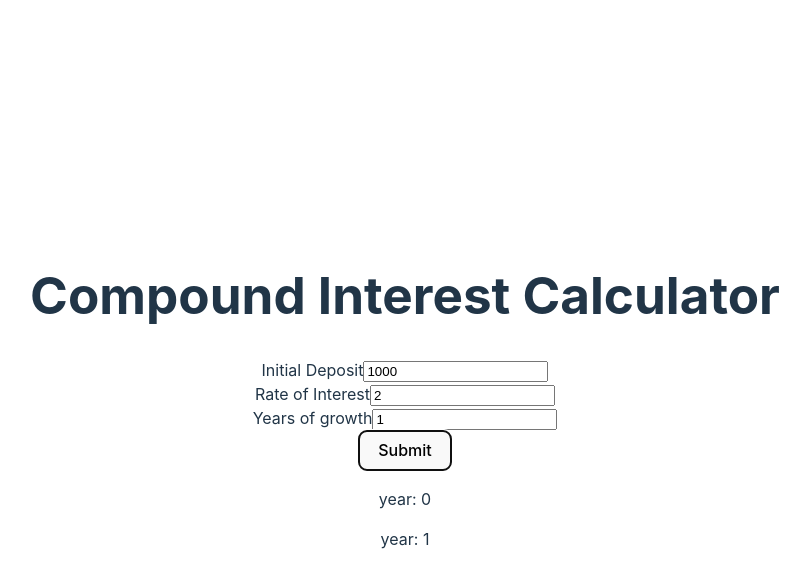
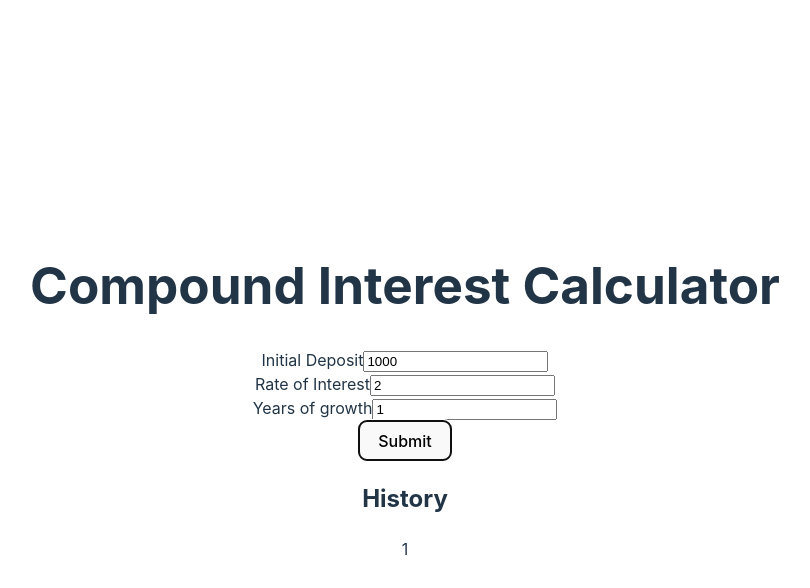
Before and after one commit to vimode/compound-interest-calculator, a React (Vite) app: page / in a window 1280 px wide. Both pictures are taken after a click on the button "Submit". Shown: the top 588 px of the page, without its empty margins (235-1045 px from the left). Built offline with nearby package versions, Linux system fonts and the light colour scheme.

Commit message:
Add localstorage for history

```diff
--- a/src/App.tsx
+++ b/src/App.tsx
@@ -1,6 +1,7 @@
 import { useEffect, useRef, useState } from "react";
 import * as d3 from "d3";
 import "./App.css";
+import localforage from "localforage";
 
 export function randomUUID():string {
   return self.crypto.randomUUID();
@@ -15,11 +16,12 @@ function App() {
     const decimalInterestRate = rateOfInterest / 100;
 
     let currentAmount = initialDeposit;
-    let interestDetails = [];
+    const interestDetails = [];
 
     // Add initial data
     interestDetails.push({
       year: 0,
+      rateOfInterest: rateOfInterest.toFixed(2),
       initialDeposit: initialDeposit.toFixed(2),
       currentAmount: currentAmount.toFixed(2),
       increasingInterest: "0.00",
@@ -31,14 +33,36 @@ function App() {
 
       interestDetails.push({
         year,
+        rateOfInterest: rateOfInterest.toFixed(2),
         initialDeposit: initialDeposit.toFixed(2),
         currentAmount: currentAmount.toFixed(2),
         increasingInterest: (currentAmount - initialDeposit).toFixed(2),
       });
     }
+
     const newId = randomUUID()
     setUserQueries([...userQueries, {id: newId, details:interestDetails}]);
+
   }
+
+  useEffect(() => {
+    let localStorageValue;
+    localforage.getItem('queries')?.then(function (value) {
+      localStorageValue = value ?? [];
+      setUserQueries(localStorageValue)
+    }).catch(function(err) {
+        console.log(err)
+    })
+  },[])
+
+  useEffect(() => {
+    if(userQueries.length > 0 ) {
+    localforage.setItem('queries', userQueries).then( function (value) {
+      console.log(value)
+    }).catch(function (err) {
+        console.log(err)
+      }) }
+  }, [userQueries])
 
   return (
     <>
@@ -174,16 +198,18 @@ function InputForm({calculateInterest}) {
 function QueryHistory ({userQueries}) {
   return (
     <>
+      <h2>History</h2>
       {userQueries.length > 0 ? (
         userQueries.map( query => (
           <div key={query.id}>
-            {query.details.map(item => (
-            <p key={item.year}>year: {item.year}</p>
-            ))}
+            {/* {query.details.map(item => ( */}
+            {/* <p key={item.year}>year: {item.year}</p> */}
+            {/* ))} */}
+            <p>{query.details[query.details.length - 1].year}</p>
           </div>
         ))
 
-      ) : <>Nothing to see </>}
+      ) : <>Create some history :)</>}
     </>
 
   )
```
